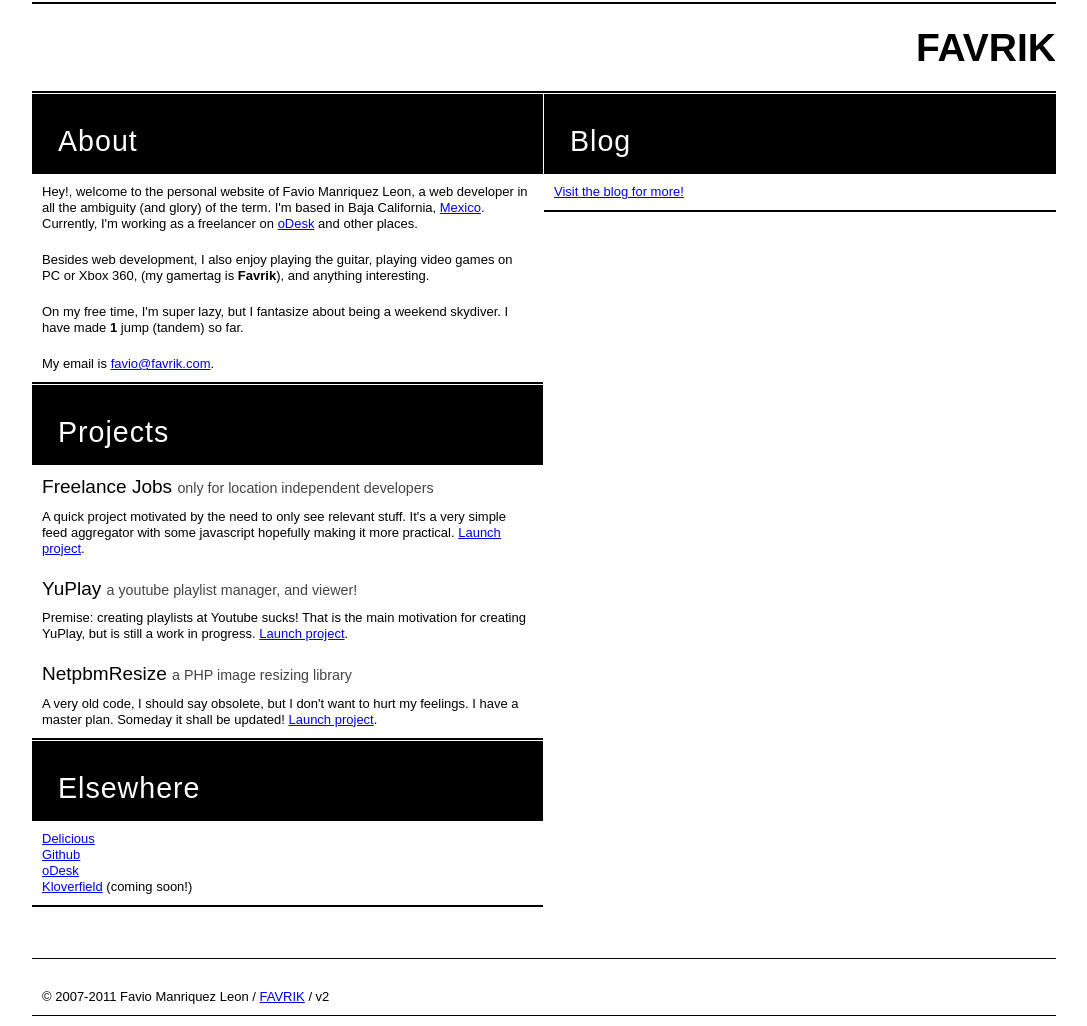
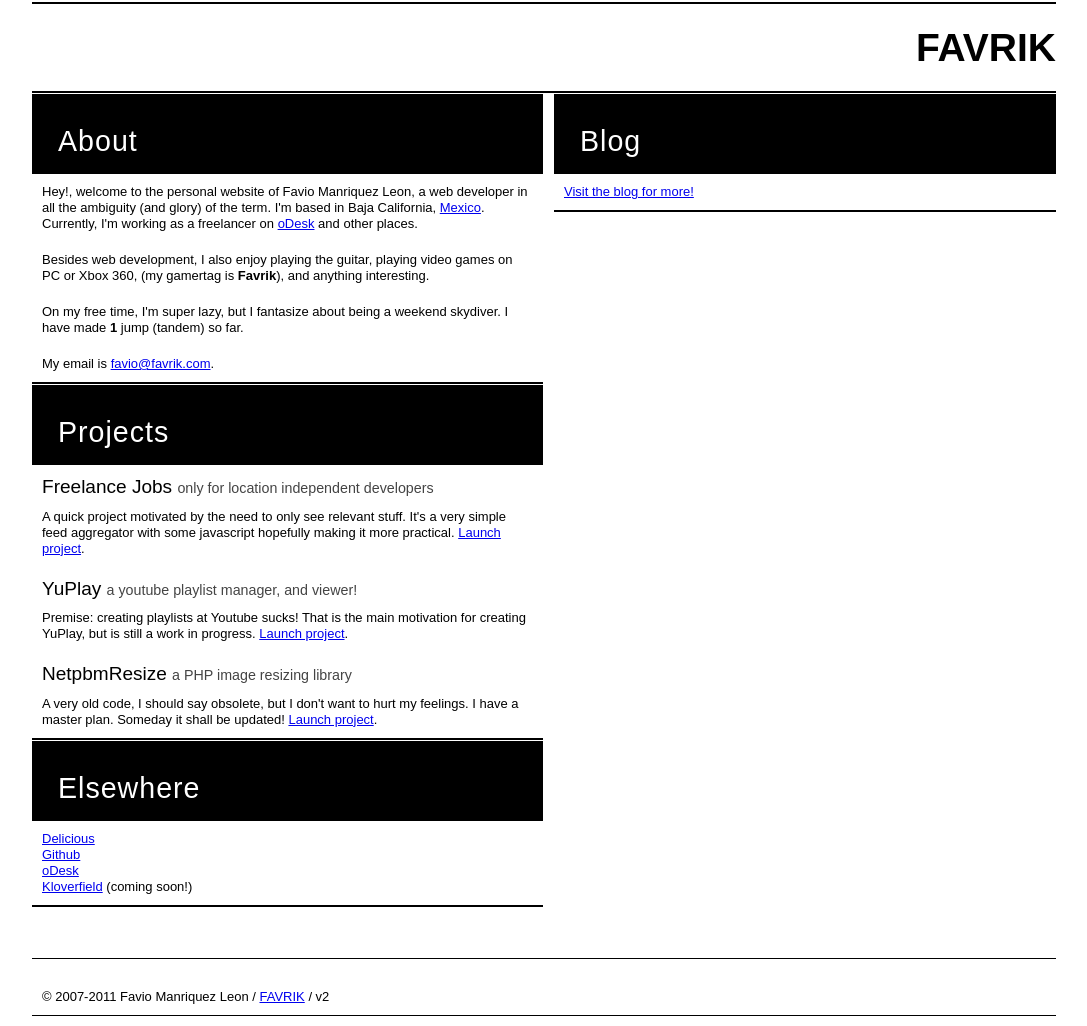
Before and after one commit to favrik/favrik.com, a Jekyll site: the page built from website/index.html, in a window 1280 px wide. Shown: the whole page, without its empty margins (96-1183 px from the left). Built offline with Jekyll 4.4.1, drawn with Linux system fonts in a browser that asks for light colours; Markdown is read by kramdown in place of the engine named in the settings.

Commit message:
Add padding to lastUnit

```diff
--- a/website/css/f2.css
+++ b/website/css/f2.css
@@ -105,6 +105,10 @@ h3 em {
     color:#444;
 }
 
+
+.lastUnit {
+    padding-left: 10px;
+}
 
 /* STYLES PER PAGE TYPE */
 
```
